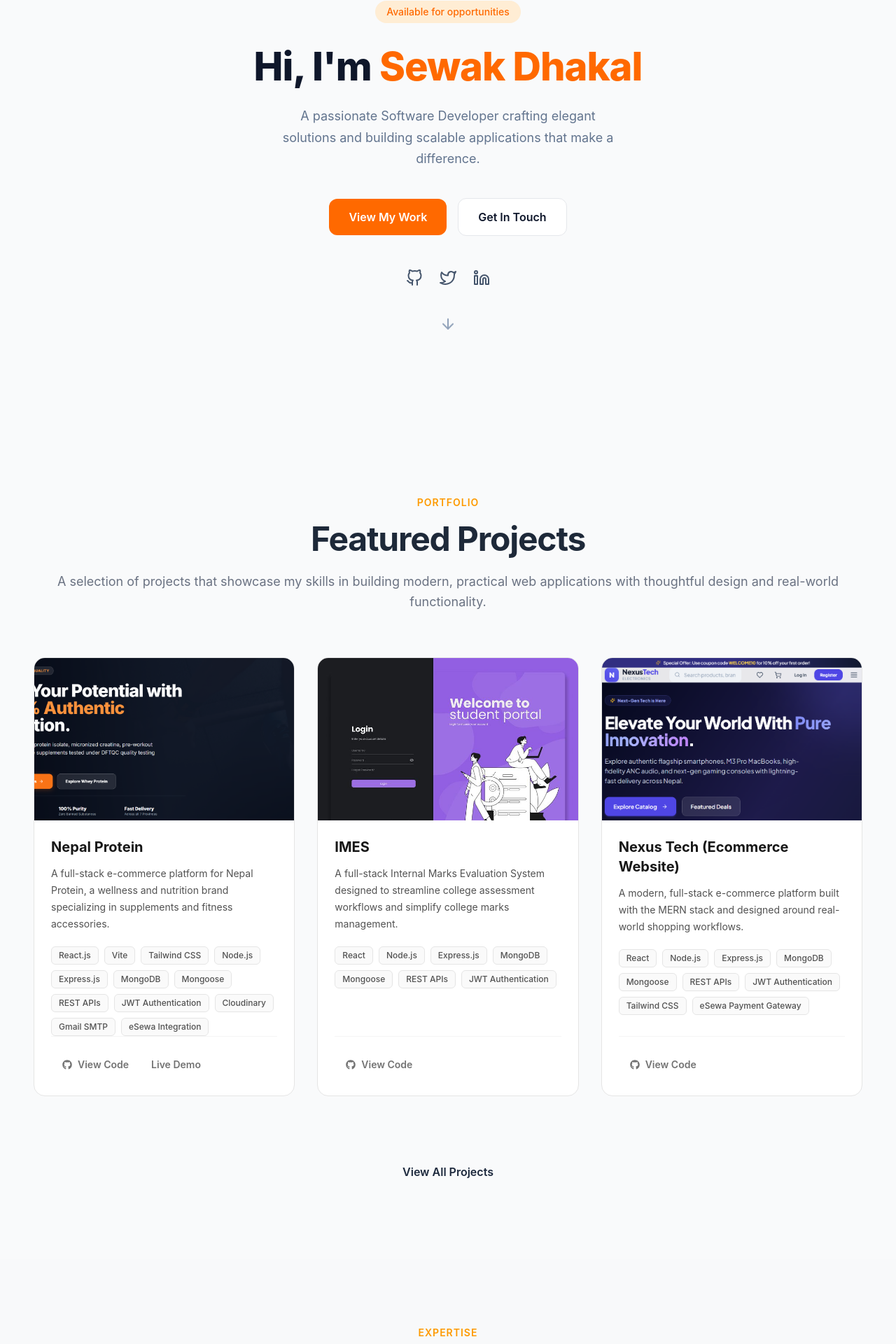
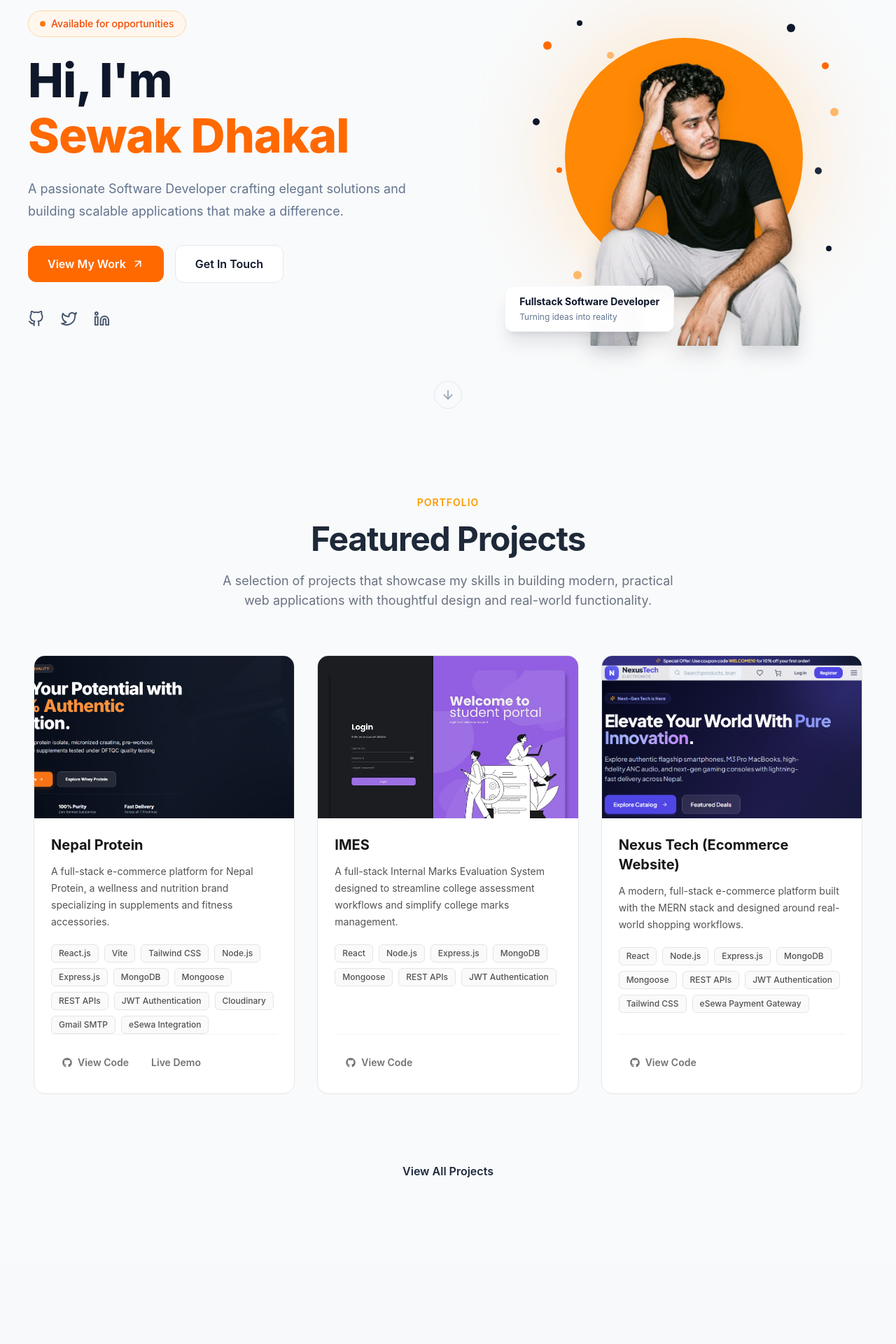
Before and after one commit to sewak07/portfolio, a React (Vite) app: page / in a window 1280 px wide. Shown: the part 208-2128 px from the top of the page at 70% size. Built offline with nearby package versions, Linux system fonts and the light colour scheme.

Commit message:
updated gitignore and hero section

```diff
--- a/package.json
+++ b/package.json
@@ -14,6 +14,7 @@
   "dependencies": {
     "@emailjs/browser": "^4.4.1",
     "@tailwindcss/vite": "^4.3.3",
+    "dotenv": "^18.0.9",
     "react": "^19.2.0",
     "react-dom": "^19.2.0",
     "react-icons": "^5.5.0",
--- a/src/content/FeaturedProject.jsx
+++ b/src/content/FeaturedProject.jsx
@@ -1,4 +1,5 @@
 import { NavLink } from "react-router-dom";
+
 import ProjectCardComponents from "../components/ProjectCardComponents";
 import projects from "../utils/ProjectsInfo";
 
@@ -8,22 +9,20 @@ export default function FeaturedProject() {
   return (
     <section
       id="featuredProjects"
-      className="px-5 py-20 sm:px-8 sm:py-24 lg:px-12 lg:py-28"
+      className="px-4 py-16 sm:px-8 sm:py-20 md:py-24 lg:px-12 lg:py-28"
     >
       <div className="mx-auto flex w-full max-w-7xl flex-col items-center">
         {/* Section Header */}
-        <div className="mb-12 w-full text-center sm:mb-16">
-          <div className="mb-3">
-            <p className="text-sm font-semibold uppercase tracking-[1px] text-amber-500">
+        <div className="mb-10 w-full px-1 text-center sm:mb-14 sm:px-0 lg:mb-16">
+          <p className="mb-3 text-xs font-semibold uppercase tracking-[0.18em] text-amber-500 sm:text-sm sm:tracking-[1px]">
             Portfolio
           </p>
-          </div>
 
-          <h2 className="mb-4 text-3xl font-bold leading-tight tracking-tight text-gray-800 sm:text-4xl lg:text-5xl">
+          <h2 className="mb-3 text-2xl font-bold leading-tight tracking-tight text-gray-800 sm:mb-4 sm:text-4xl lg:text-5xl">
             Featured Projects
           </h2>
 
-          <p className="text-base leading-relaxed text-gray-500 sm:text-lg">
+          <p className="mx-auto max-w-xl text-sm leading-6 text-gray-500 sm:max-w-2xl sm:text-base sm:leading-7 lg:text-lg">
             A selection of projects that showcase my skills in building modern,
             practical web applications with thoughtful design and real-world
             functionality.
@@ -31,19 +30,25 @@ export default function FeaturedProject() {
         </div>
 
         {/* Featured Projects */}
-        <div className="grid w-full grid-cols-1 items-stretch gap-6 sm:grid-cols-2 lg:grid-cols-3 lg:gap-8">
+        {featuredProjects.length > 0 ? (
+          <div className="grid w-full grid-cols-1 items-stretch gap-5 sm:grid-cols-2 sm:gap-6 lg:grid-cols-3 lg:gap-8">
             {featuredProjects.map((project) => (
               <div key={project.title} className="min-w-0">
                 <ProjectCardComponents project={project} />
               </div>
             ))}
           </div>
+        ) : (
+          <p className="py-8 text-center text-sm text-gray-500 sm:text-base">
+            Featured projects will be available soon.
+          </p>
+        )}
 
         {/* View All Projects */}
-        <div className="mt-12 flex w-full justify-center pt-8 sm:mt-16">
+        <div className="mt-8 flex w-full justify-center pt-4 sm:mt-12 sm:pt-6 lg:mt-16">
           <NavLink
             to="/projects"
-            className="group inline-flex items-center gap-3 text-sm font-semibold text-slate-800 transition-colors duration-300 hover:text-orange-600 sm:text-base"
+            className="group inline-flex min-h-11 items-center justify-center gap-2 rounded-lg px-4 py-2 text-sm font-semibold text-slate-800 transition-colors duration-300 hover:text-orange-600 sm:gap-3 sm:text-base"
           >
             View All Projects
           </NavLink>
--- a/src/content/Hero.jsx
+++ b/src/content/Hero.jsx
@@ -4,89 +4,144 @@ import {
   FiGithub,
   FiTwitter,
   FiLinkedin,
+  FiArrowUpRight,
 } from "react-icons/fi";
 
 export default function Hero() {
   return (
     <section
       id="home"
-      className="mt-20 flex min-h-[calc(100vh-80px)] flex-col items-center justify-center px-4 py-6 text-center md:mt-[100px] md:min-h-[calc(100vh-96px)] md:px-5 md:py-10"
+      className="relative mt-20 px-5 py-12 sm:px-8 sm:py-16 md:mt-[100px] md:min-h-[calc(100vh-96px)] md:px-10 lg:flex lg:items-center lg:py-16"
     >
+      <div className="mx-auto grid w-full max-w-7xl grid-cols-1 items-center gap-10 lg:grid-cols-[1.1fr_0.9fr] lg:gap-8">
+        {/* Right: Portrait on Mobile, Right Side on Desktop */}
+        <div className="relative order-1 mx-auto w-full max-w-[360px] sm:max-w-[410px] lg:order-2 lg:max-w-[440px] xl:max-w-[480px]">
+          {/* Soft Orange Glow */}
+          <div className="absolute left-1/2 top-[46%] h-[280px] w-[280px] -translate-x-1/2 -translate-y-1/2 rounded-full bg-orange-200/60 blur-3xl sm:h-[360px] sm:w-[360px]" />
+
+          {/* Main Orange Circle */}
+          <div className="absolute left-1/2 top-[46%] h-[250px] w-[250px] -translate-x-1/2 -translate-y-1/2 rounded-full bg-orange-400 sm:h-[310px] sm:w-[310px] lg:h-[340px] lg:w-[340px]" />
+
+          {/* Decorative Dots */}
+          <div className="pointer-events-none absolute inset-0">
+            <span className="absolute left-[8%] top-[13%] h-3 w-3 rounded-full bg-orange-500" />
+            <span className="absolute left-[18%] top-[7%] h-2 w-2 rounded-full bg-slate-900" />
+            <span className="absolute left-[27%] top-[16%] h-2.5 w-2.5 rounded-full bg-orange-300" />
+
+            <span className="absolute right-[17%] top-[8%] h-3 w-3 rounded-full bg-slate-900" />
+            <span className="absolute right-[7%] top-[19%] h-2.5 w-2.5 rounded-full bg-orange-500" />
+            <span className="absolute right-[4%] top-[32%] h-3 w-3 rounded-full bg-orange-300" />
+
+            <span className="absolute left-[5%] top-[35%] h-2.5 w-2.5 rounded-full bg-slate-900" />
+            <span className="absolute left-[12%] top-[49%] h-2 w-2 rounded-full bg-orange-500" />
+            <span className="absolute right-[9%] top-[49%] h-2.5 w-2.5 rounded-full bg-slate-800" />
+
+            <span className="absolute left-[17%] bottom-[19%] h-3 w-3 rounded-full bg-orange-300" />
+            <span className="absolute right-[17%] bottom-[16%] h-2.5 w-2.5 rounded-full bg-orange-500" />
+            <span className="absolute right-[6%] bottom-[27%] h-2 w-2 rounded-full bg-slate-900" />
+          </div>
+
+          {/* Portrait */}
+          <div className="relative z-10 flex h-[350px] items-end justify-center sm:h-[460px] lg:h-[500px]">
+            <img
+              src={`${import.meta.env.BASE_URL}sewakdhakal.png`}
+              alt="Sewak Dhakal, Fullstack Developer"
+              fetchPriority="high"
+              className="h-full w-full object-contain object-bottom drop-shadow-[0_12px_12px_rgba(15,23,42,0.15)]"
+            />
+          </div>
+
+          {/* Floating Caption */}
+          <div className="absolute bottom-5 left-0 z-20 rounded-xl border border-slate-100 bg-white/95 px-4 py-3 shadow-xl shadow-slate-900/10 backdrop-blur sm:-left-4 sm:px-5">
+            <p className="text-sm font-bold text-slate-900">
+              Fullstack Software Developer
+            </p>
+            <p className="mt-1 text-xs text-slate-500">
+              Turning ideas into reality
+            </p>
+          </div>
+        </div>
+
+        {/* Left: Introduction on Mobile, Left Side on Desktop */}
+        <div className="order-2 flex flex-col items-center text-center lg:order-1 lg:items-start lg:text-left">
           {/* Availability Badge */}
-      <div className="mb-6 rounded-full bg-orange-100 px-3.5 py-1.5 text-[13px] font-medium text-orange-500 md:mb-8 md:px-4 md:text-sm">
+          <div className="mb-6 inline-flex items-center gap-2 rounded-full border border-orange-200 bg-orange-50 px-4 py-2 text-[13px] font-medium text-orange-600 sm:text-sm">
+            <span className="h-2 w-2 animate-pulse rounded-full bg-orange-500" />
             <h4>Available for opportunities</h4>
           </div>
 
-      {/* Name and Introduction */}
-      <div className="name">
-        <p className="text-[40px] font-extrabold leading-[1.15] tracking-[-1px] text-slate-900 sm:text-5xl md:text-[56px] md:leading-[1.1]">
-          Hi, I'm{" "}
-          <span className="text-orange-500">Sewak Dhakal</span>
+          {/* Name */}
+          <h1 className="text-[40px] font-extrabold leading-[1.15] tracking-[-1px] text-slate-900 sm:text-5xl md:text-[56px] md:leading-[1.1] lg:text-[60px] xl:text-[68px]">
+            Hi, I'm
+            <span className="mt-1 block text-orange-500">
+              Sewak Dhakal
+            </span>
+          </h1>
+
+          {/* Introduction */}
+          <p className="mt-6 max-w-xl text-sm leading-7 text-slate-500 sm:text-base sm:leading-8 md:text-lg">
+            A passionate Software Developer crafting elegant solutions
+            and building scalable applications that make a difference.
           </p>
-      </div>
-
-      {/* Personal Description */}
-      <div className="mt-[18px] w-full max-w-[350px] sm:max-w-[460px] md:mt-6 md:max-w-[500px]">
-        <p className="text-base leading-[1.6] text-slate-500 md:text-lg md:leading-[1.7]">
-          A passionate Software Developer crafting elegant solutions and
-          building scalable applications that make a difference.
-        </p>
-      </div>
 
           {/* Action Buttons */}
-      <div className="mt-8 flex w-full flex-col items-center gap-3.5 sm:w-auto sm:flex-row sm:gap-4 md:mt-10">
+          <div className="mt-8 flex w-full flex-col items-center gap-3.5 sm:w-auto sm:flex-row sm:gap-4">
             <a
-          href="#projects"
-          className="inline-flex w-full max-w-[320px] origin-center items-center justify-center rounded-xl bg-orange-500 px-7 py-3.5 font-semibold text-white no-underline transition-all duration-300 ease-in-out hover:scale-[1.02] hover:bg-orange-600 hover:shadow-[0_8px_25px_rgba(249,115,22,0.35)] sm:w-auto"
+              href="#featuredProjects"
+              className="group inline-flex w-full items-center justify-center gap-2 rounded-xl bg-orange-500 px-7 py-3.5 font-semibold text-white no-underline transition-all duration-300 ease-in-out hover:-translate-y-1 hover:bg-orange-600 hover:shadow-[0_8px_25px_rgba(249,115,22,0.3)] sm:w-auto"
             >
               View My Work
+              <FiArrowUpRight
+                size={18}
+                className="transition-transform duration-300 group-hover:translate-x-1 group-hover:-translate-y-1"
+              />
             </a>
 
             <a
               href="#contact"
-          className="inline-flex w-full max-w-[320px] items-center justify-center rounded-xl border border-gray-200 bg-white px-7 py-3.5 font-semibold text-slate-900 no-underline transition-all duration-300 ease-in-out hover:scale-[1.02] hover:border-orange-500 hover:text-orange-500 sm:w-auto"
+              className="inline-flex w-full items-center justify-center rounded-xl border border-slate-200 bg-white px-7 py-3.5 font-semibold text-slate-900 no-underline transition-all duration-300 hover:-translate-y-1 hover:border-orange-500 hover:text-orange-500 sm:w-auto"
             >
               Get In Touch
             </a>
           </div>
 
           {/* Social Links */}
-      <div className="mt-9 flex items-center gap-5 md:mt-12 md:gap-6">
+          <div className="mt-9 flex items-center gap-6 md:mt-10">
             <LinkComponent
               link="https://github.com/sewak07"
               target="_blank"
               rel="noreferrer"
-          name={<FiGithub size={24} />}
-          className="text-slate-500 transition-all duration-300 hover:-translate-y-0.5 hover:text-slate-900"
+              name={<FiGithub size={23} />}
+              className="text-slate-500 transition-all duration-300 hover:-translate-y-1 hover:text-orange-500"
             />
 
             <LinkComponent
               link="https://x.com/aizewak"
               target="_blank"
               rel="noreferrer"
-          name={<FiTwitter size={24} />}
-          className="text-slate-500 transition-all duration-300 hover:-translate-y-0.5 hover:text-slate-900"
+              name={<FiTwitter size={23} />}
+              className="text-slate-500 transition-all duration-300 hover:-translate-y-1 hover:text-orange-500"
             />
 
             <LinkComponent
-          link="https://www.linkedin.com/in/sewak-dhakal"
+              link="https://www.linkedin.com/in/sewak-dhakal-7a0b4b1b3"
               target="_blank"
               rel="noreferrer"
-          name={<FiLinkedin size={24} />}
-          className="text-slate-500 transition-all duration-300 hover:-translate-y-0.5 hover:text-slate-900"
+              name={<FiLinkedin size={23} />}
+              className="text-slate-500 transition-all duration-300 hover:-translate-y-1 hover:text-orange-500"
             />
           </div>
+        </div>
+      </div>
 
-      {/* Scroll Down Indicator */}
-      <div className="mt-8 inline-block text-2xl text-slate-400 md:mt-10">
+      {/* Scroll Indicator */}
       <a
-          href="#projects"
-          aria-label="Scroll to projects"
-          className="inline-block animate-bounce text-inherit no-underline"
+        href="#featuredProjects"
+        aria-label="Scroll to featured projects"
+        className="absolute bottom-3 left-1/2 hidden h-10 w-10 -translate-x-1/2 items-center justify-center rounded-full border border-slate-200 text-slate-400 no-underline transition-all duration-300 hover:border-orange-300 hover:text-orange-500 md:flex"
       >
-          <FiArrowDown size={24} />
+        <FiArrowDown size={20} />
       </a>
-      </div>
     </section>
   );
 }
--- a/src/content/Skills.jsx
+++ b/src/content/Skills.jsx
@@ -14,54 +14,58 @@ export default function Skills() {
   return (
     <section
       id="skills"
-      className="bg-[#f8f9fa] px-6 py-16 sm:px-8 sm:py-20 lg:py-24"
+      className="bg-[#f8f9fa] px-4 py-16 sm:px-8 sm:py-20 md:py-24 lg:px-12 lg:py-28"
     >
       <div className="mx-auto max-w-[1400px]">
         {/* Section Heading */}
-        <div className="mx-auto mb-12 max-w-[800px] text-center sm:mb-16">
-          <div className="mb-3">
-            <p className="text-sm font-semibold uppercase tracking-[1px] text-amber-500">
-              Expertise
-            </p>
-          </div>
+        <div className="mx-auto mb-10 max-w-[800px] px-1 text-center sm:mb-14 sm:px-0 lg:mb-16">
+          <p className="mb-3 text-xs font-semibold uppercase tracking-[0.18em] text-amber-500 sm:text-sm sm:tracking-[1px]">
+            Expertise
+          </p>
 
-          <h2 className="mb-4 text-3xl font-bold leading-tight tracking-tight text-gray-800 sm:text-4xl lg:text-5xl">
-            Skills & Technologies
+          <h2 className="mb-3 text-2xl font-bold leading-tight tracking-tight text-gray-800 sm:mb-4 sm:text-4xl lg:text-5xl">
+            Skills &amp; Technologies
           </h2>
 
-          <p className="text-base leading-relaxed text-gray-500 sm:text-lg">
+          <p className="mx-auto max-w-xl text-sm leading-6 text-gray-500 sm:max-w-2xl sm:text-base sm:leading-7 lg:text-lg">
             My development toolkit, built through hands-on projects and
             continuous learning.
           </p>
         </div>
 
         {/* Skills Cards */}
-        <div className="mb-16 grid grid-cols-1 gap-6 md:grid-cols-2 lg:grid-cols-3 lg:gap-6">
+        <div className="mb-12 grid grid-cols-1 gap-5 sm:mb-16 sm:gap-6 md:grid-cols-2 lg:grid-cols-3 lg:gap-6">
           {categories.map((item) => {
             const Icon = item.icon;
 
             return (
               <div
                 key={item.title}
-                className="group rounded-2xl border border-amber-500/0 bg-white p-6 shadow-sm transition-all duration-300 hover:-translate-y-1 hover:border-amber-500/50 sm:p-8"
+                className="group min-w-0 rounded-2xl border border-transparent bg-white p-5 shadow-sm transition-all duration-300 hover:-translate-y-1 hover:border-amber-500/50 sm:p-6 lg:p-8"
               >
                 {/* Card Header */}
-                <div className="mb-6 flex items-center gap-4">
-                  <div className="flex h-14 w-14 shrink-0 items-center justify-center rounded-xl bg-amber-100 transition-colors duration-300 group-hover:bg-amber-500">
+                <div className="mb-5 flex items-center gap-3 sm:mb-6 sm:gap-4">
+                  <div className="flex h-12 w-12 shrink-0 items-center justify-center rounded-xl bg-amber-100 transition-colors duration-300 group-hover:bg-amber-500 sm:h-14 sm:w-14">
+                    <Icon
+                      size={23}
+                      aria-hidden="true"
+                      className="text-amber-500 transition-colors duration-300 group-hover:text-white sm:hidden"
+                    />
+
                     <Icon
                       size={25}
                       aria-hidden="true"
-                      className="text-amber-500 transition-colors duration-300 group-hover:text-white"
+                      className="hidden text-amber-500 transition-colors duration-300 group-hover:text-white sm:block"
                     />
                   </div>
 
                   <div className="min-w-0">
-                    <h3 className="text-lg font-semibold leading-snug text-gray-800 sm:text-xl">
+                    <h3 className="break-words text-base font-semibold leading-snug text-gray-800 sm:text-xl">
                       {item.title}
                     </h3>
 
                     {item.subtitle && (
-                      <p className="mt-1 text-sm text-gray-500">
+                      <p className="mt-1 text-xs leading-5 text-gray-500 sm:text-sm">
                         {item.subtitle}
                       </p>
                     )}
@@ -70,17 +74,17 @@ export default function Skills() {
 
                 {/* Description */}
                 {item.description && (
-                  <p className="mb-5 text-sm leading-6 text-gray-500">
+                  <p className="mb-5 text-sm leading-6 text-gray-500 sm:mb-6">
                     {item.description}
                   </p>
                 )}
 
                 {/* Technologies */}
-                <div className="flex flex-wrap gap-3">
+                <div className="flex flex-wrap gap-2 sm:gap-3">
                   {item.technologies.map((techItem) => (
                     <span
                       key={techItem.name}
-                      className="rounded-full bg-slate-100 px-3 py-1.5 text-sm font-medium text-gray-600 transition-all duration-300"
+                      className="max-w-full break-words rounded-md border border-neutral-200 bg-neutral-50 px-2.5 py-1.5 text-xs font-medium text-neutral-600 transition-colors sm:py-1"
                     >
                       {techItem.name}
                     </span>
@@ -92,21 +96,21 @@ export default function Skills() {
         </div>
 
         {/* Daily Technologies */}
-        <div className="px-2 py-8 text-center sm:px-6 sm:py-12">
-          <h3 className="mb-3 text-xl font-semibold text-gray-800">
+        <div className="px-1 py-6 text-center sm:px-6 sm:py-10 lg:py-12">
+          <h3 className="mb-3 text-lg font-semibold leading-snug text-gray-800 sm:text-xl lg:text-2xl">
             Technologies I Work With Daily
           </h3>
 
-          <p className="mx-auto mb-7 max-w-2xl text-sm leading-6 text-gray-500 sm:text-base">
+          <p className="mx-auto mb-6 max-w-xl px-1 text-sm leading-6 text-gray-500 sm:mb-7 sm:px-0 sm:text-base sm:leading-7">
             The tools and technologies I regularly use to build and improve web
             applications.
           </p>
 
-          <div className="flex flex-wrap justify-center gap-3 sm:gap-5">
+          <div className="flex flex-wrap justify-center gap-2 px-0 sm:gap-3 lg:gap-4">
             {dailyTech.map((tech) => (
               <span
                 key={tech}
-                className="rounded-lg px-4 py-2 text-sm font-medium text-gray-600 transition-all duration-300 sm:px-6 sm:py-2.5 sm:text-base"
+                className="rounded-lg border border-gray-200 bg-white px-3 py-2 text-xs font-medium text-gray-600 transition-all duration-300 sm:px-5 sm:py-2.5 sm:text-sm lg:px-6 lg:text-base"
               >
                 {tech}
               </span>
--- a/src/pages/Home.css
+++ /dev/null
@@ -1,3 +0,0 @@
-.home-container {
-  width: 100%;
-}
--- a/src/pages/Home.jsx
+++ b/src/pages/Home.jsx
@@ -5,14 +5,13 @@ import FeaturedProject from "../content/FeaturedProject.jsx";
 import Skills from "../content/Skills.jsx";
 import Contact from "../content/Contact.jsx";
 
-import "./Home.css";
 
 export default function Home() {
   return (
     <>
       <Header />
 
-      <main className="home-container">
+      <main className="w-full">
         <Hero />
 
         <FeaturedProject />
--- a/src/utils/ProjectsInfo.js
+++ b/src/utils/ProjectsInfo.js
@@ -42,33 +42,6 @@ const projects = [
     isFeatured: true,
   },
   {
-    img: "/otakutube.jpg",
-    title: "Otaku Tube",
-    description:
-      "A responsive anime streaming website where users can explore and watch their favorite anime shows and movies online.",
-    tech: ["HTML", "CSS", "JavaScript"],
-    code: "https://github.com/sewak07/otakuTube",
-    demo: "https://sewak07.github.io/otakuTube/",
-    isFeatured: false,
-  },
-  {
-    img: "/politics-hub.png",
-    title: "Politics hub",
-    description: "",
-    tech: [
-      "React",
-      "Node.js",
-      "Express.js",
-      "MongoDB",
-      "Mongoose",
-      "REST APIs",
-      "JWT Authentication",
-    ],
-    code: "https://github.com/sewak07/Politics-hub",
-    demo: "",
-    isFeatured: false,
-  },
-  {
     img: "/nexustech.png",
     title: "Nexus Tech (Ecommerce Website)",
     description:
@@ -89,10 +62,37 @@ const projects = [
     isFeatured: true,
   },
   {
+    img: "/politics-hub.png",
+    title: "Politics hub",
+    description: "A fullstack project with admin and super-admin panel, comments, likes, activity tracker for each and every activity performed, performance tracker(admins, posts, category)",
+    tech: [
+      "React",
+      "Node.js",
+      "Express.js",
+      "MongoDB",
+      "Mongoose",
+      "REST APIs",
+      "JWT Authentication",
+    ],
+    code: "https://github.com/sewak07/Politics-hub",
+    demo: "",
+    isFeatured: false,
+  },
+  {
+    img: "/otakutube.jpg",
+    title: "Otaku Tube",
+    description:
+      "A responsive anime streaming website where users can explore and watch their favorite anime shows and movies online.",
+    tech: ["HTML", "CSS", "JavaScript"],
+    code: "https://github.com/sewak07/otakuTube",
+    demo: "https://sewak07.github.io/otakuTube/",
+    isFeatured: false,
+  },
+  {
     img: "/freefire.png",
     title: "FFARENA (E-sport Website)",
     description:
-      "E-sport tournament website from popular mobile game Free Fire.",
+      "E-sport tournament website from popular mobile game Free Fire with whatsapp integration.",
     tech: ["React", "Tailwind CSS"],
     code: "https://github.com/sewak07/Free-fire",
     demo: "",
```
Also changed, not shown: src/content/Contact.jsx (+11 -10 lines), src/pages/Projects.jsx (+47 -6 lines), 2 other files (tests, documents, lock files or other folders). Lines whose indentation alone changed are shown as unchanged.
